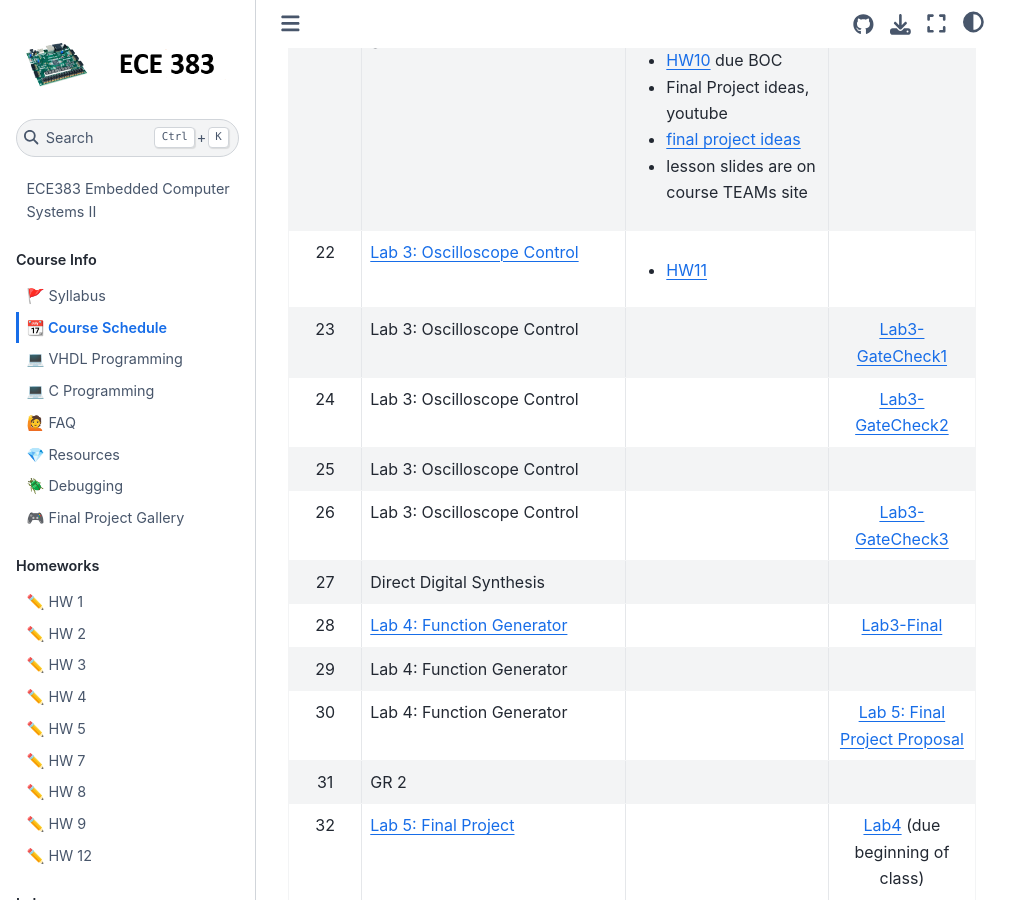
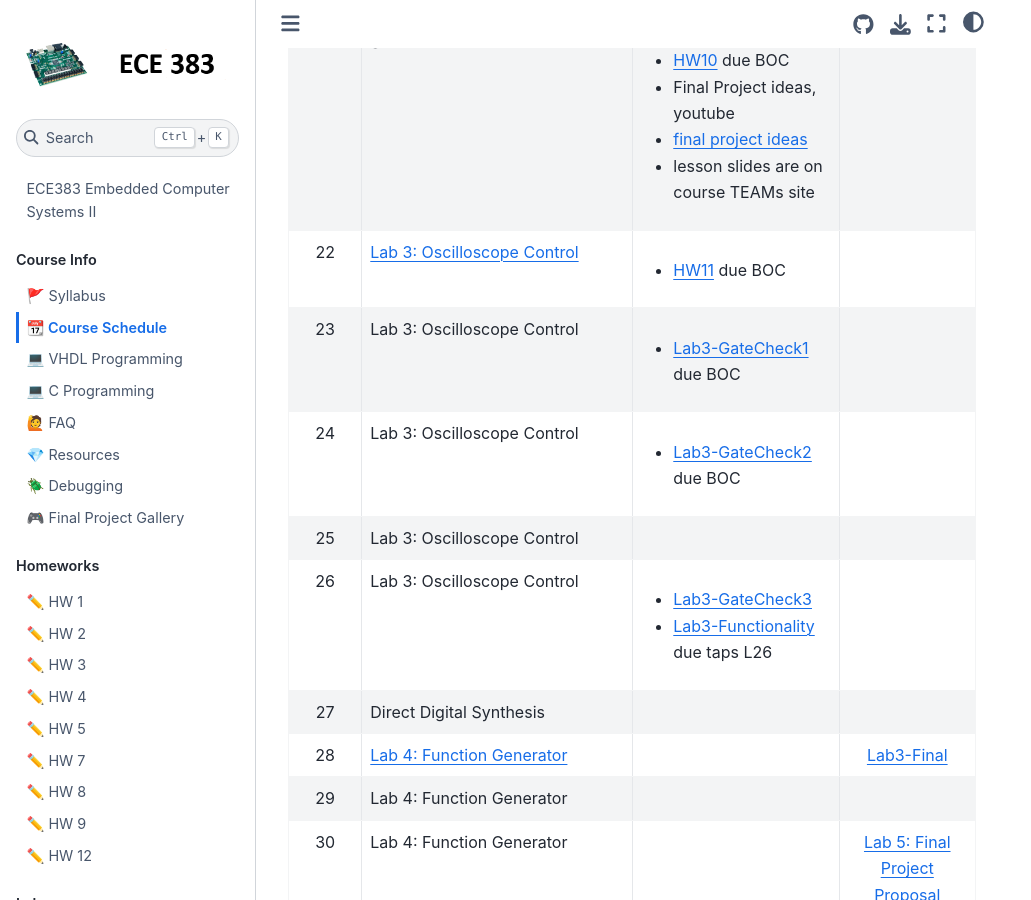
Before and after one commit to USAFA-ECE/ece383, a Jupyter Book: the page built from book/schedule.md, in a window 1280 px wide and 900 px high, scrolled down 2899 px. Shown: the whole window, without its empty margins (0-1031 px from the left). Built offline with Jupyter Book 1.0.4 settings and Sphinx 7.4.7 and the Sphinx Book theme 1.1.4, drawn with Linux system fonts in a browser that asks for light colours; pages that are not in the unit, such as notebooks, are missing from menus.

Commit message:
Update schedule.md

```diff
--- a/book/schedule.md
+++ b/book/schedule.md
@@ -24,15 +24,15 @@ This schedule is subject to change as appropriate.
 | 15     | Lab 2: Data acquisition, storage, and display    | <ul><li>[Lab2-GateCheck2](Assignments/lab2.md) due BOC</li></ul>                  |          |
 | 16     | Lab 2: Data acquisition, storage, and display    | <ul><li>[Lab2-GateCheck3](Assignments/lab2.md) due BOC</li></ul>                  |          |
 | 17     | Lab 2: Data acquisition, storage, and display    | <ul><li>[Lab2-Functionality](Assignments/lab2.md) due BOC</li></ul>               |          |
-| 18     | GR1                                             |                      | GR1    |
+| 18     | GR1                                              |                      | GR1    |
 | 19     | Soft CPU                                         | <ul><li>[Lab2-README](Assignments/lab2.md) due BOC </li><li>lesson slides are on course TEAMs site</li></ul>  |        |
 | 20     | Soft CPU                                         | <ul><li>[HW9](Assignments/homework9.md) due BOC </li><li>lesson slides are on course TEAMs site</li></ul>  |        |
 | 21     | Soft CPU                                         | <ul><li>[HW10](Assignments/homework10.md) due BOC </li><li>Final Project ideas, youtube</li><li>[final project ideas](https://georgeyork.github.io/ECE383_web/lab/lab5/ideas.html)</li><li>lesson slides are on course TEAMs site</li></ul>  |        |
-| 22     | [Lab 3: Oscilloscope Control](Assignments/lab3.md) | <ul><li>[HW11](Assignments/homework11.md) </li></ul>  |        |
-| 23     | Lab 3: Oscilloscope Control |                      |  [Lab3-GateCheck1](Assignments/lab3.md)         |
-| 24     | Lab 3: Oscilloscope Control |                      |  [Lab3-GateCheck2](Assignments/lab3.md)         |
+| 22     | [Lab 3: Oscilloscope Control](Assignments/lab3.md) | <ul><li>[HW11](Assignments/homework11.md) due BOC </li></ul>  |        |
+| 23     | Lab 3: Oscilloscope Control | <ul><li>[Lab3-GateCheck1](Assignments/lab3.md) due BOC </li></ul>  |        |
+| 24     | Lab 3: Oscilloscope Control | <ul><li>[Lab3-GateCheck2](Assignments/lab3.md) due BOC </li></ul>  |        |
 | 25     | Lab 3: Oscilloscope Control |                      |  |
-| 26     | Lab 3: Oscilloscope Control                         |             |     [Lab3-GateCheck3](Assignments/lab3.md)    |
+| 26     | Lab 3: Oscilloscope Control                      | <ul><li>[Lab3-GateCheck3](Assignments/lab3.md) </li><li>[Lab3-Functionality](Assignments/lab3.md) due taps L26</li></ul>  |        |
 | 27     | Direct Digital Synthesis |                      |       |
 | 28     | [Lab 4: Function Generator](Assignments/lab4.md) |    |  [Lab3-Final](Assignments/lab3.md)                                            |
 | 29     | Lab 4: Function Generator |                      |         |
```
